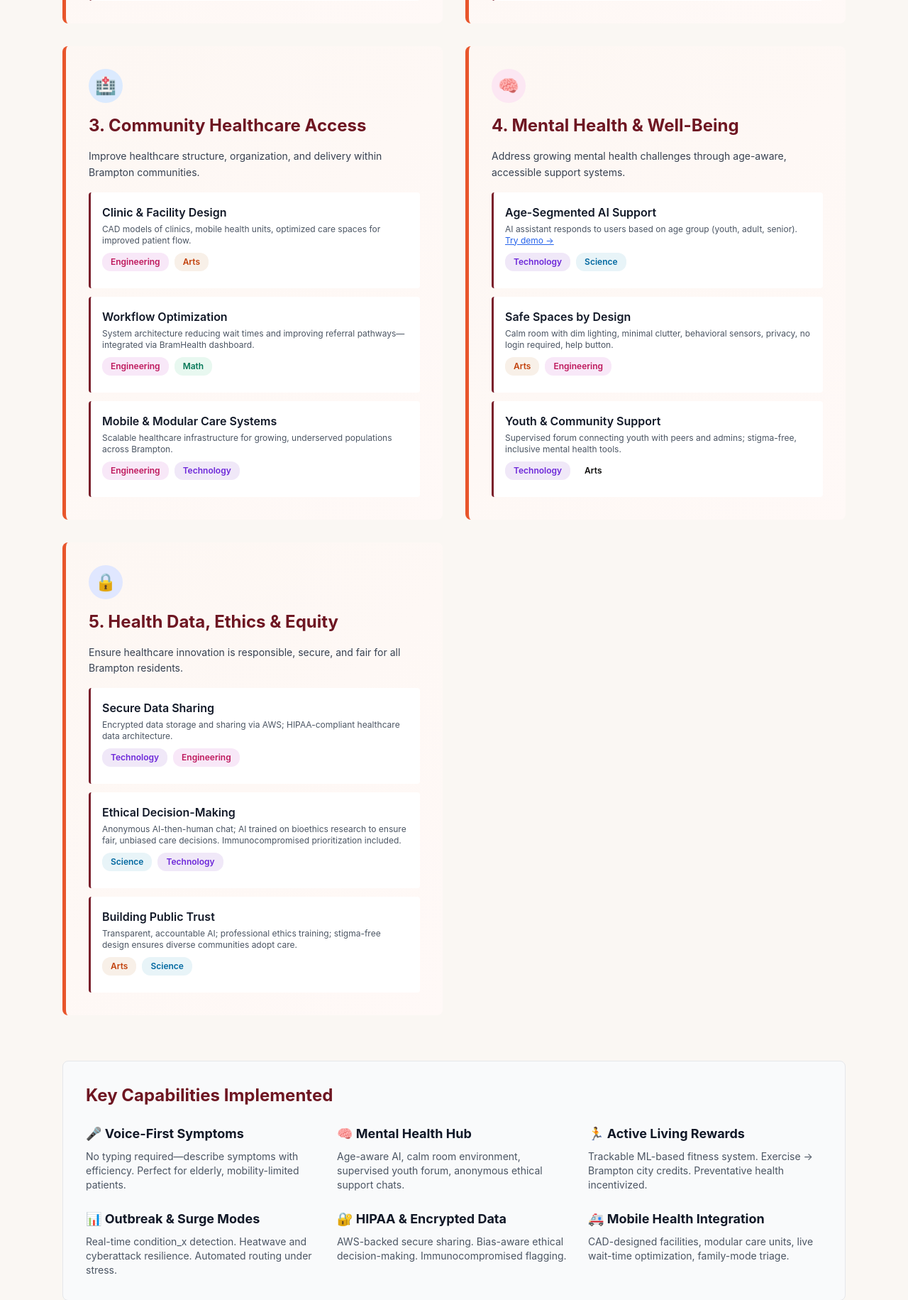
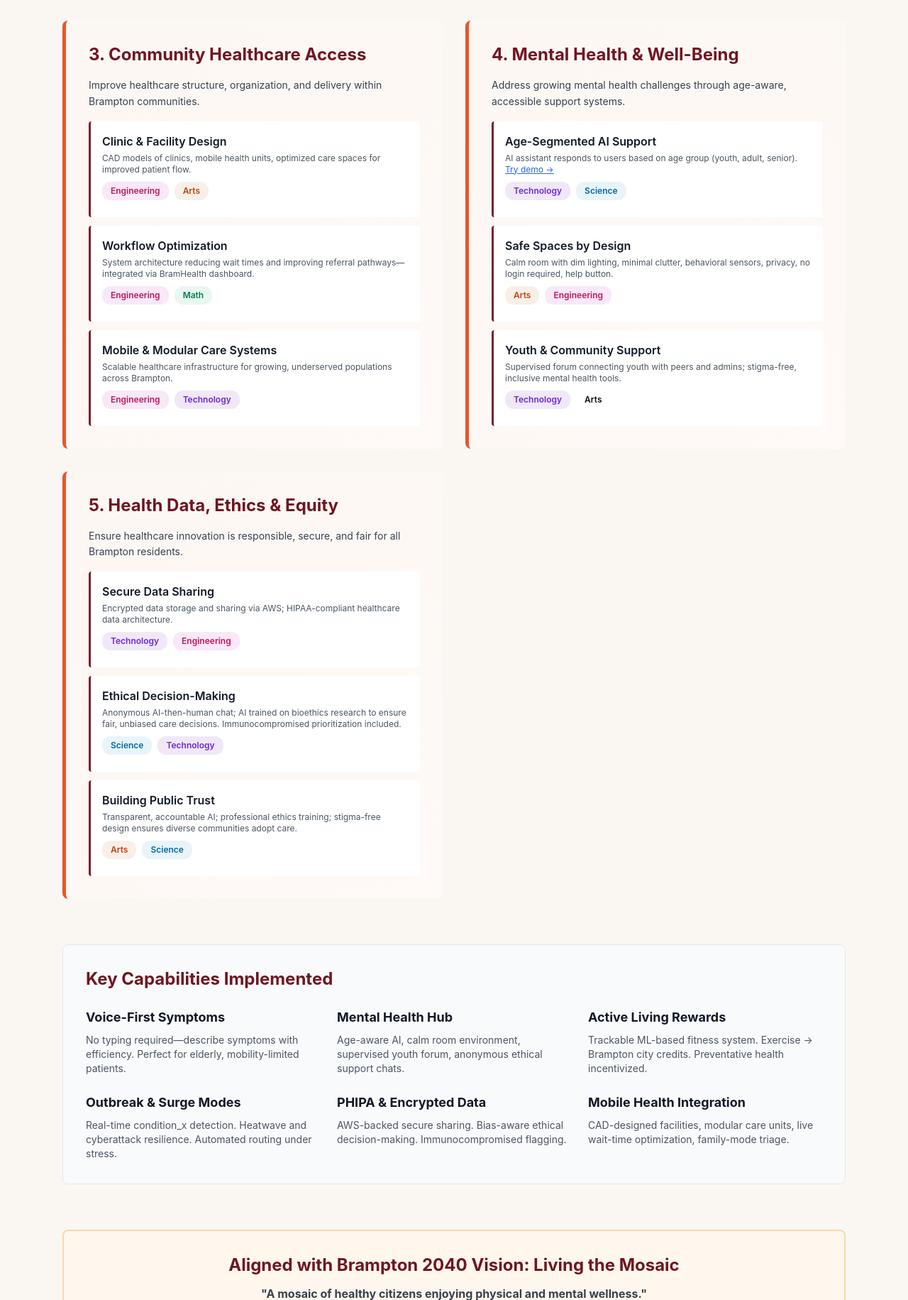
Before and after one commit to KrishModi6/hackathon-wolf-hacks, a Flask app: page /features in a window 1280 px wide. Shown: the part 1157-2988 px from the top of the page at 71% size. Run offline with Flask 3, Linux system fonts and the light colour scheme; some libraries are stand-ins or nearby versions.

Commit message:
Remove all emojis from features page, fix Vision 6 naming
Co-Authored-By: Claude Sonnet 4.6 <noreply@anthropic.com>

```diff
--- a/templates/features.html
+++ b/templates/features.html
@@ -65,7 +65,7 @@
     <div class="text-center mb-12">
       <h1 class="text-5xl font-extrabold tw-text-maroon mb-4">Features & Vision</h1>
       <p class="text-lg text-gray-600 max-w-3xl mx-auto">
-        BramHealth addresses Brampton 2040 Vision 6 through five strategic pillars,
+        BramHealth addresses Brampton 2040 Vision: Living the Mosaic through five strategic pillars,
         grounded in STEAM principles (Science, Technology, Engineering, Arts, Mathematics).
       </p>
     </div>
@@ -102,7 +102,7 @@
 
       <!-- Pillar 1: Health & Wellness Systems -->
       <div class="pillar-card p-8 rounded-lg">
-        <div class="icon-circle icon-1">❤️</div>
+
         <h3 class="text-2xl font-bold tw-text-maroon mb-4">1. Health & Wellness Systems</h3>
         <p class="text-gray-700 mb-4 text-sm leading-relaxed">
           Strengthen long-term health outcomes through smart, preventative, and coordinated care systems.
@@ -128,7 +128,7 @@
 
       <!-- Pillar 2: Active Living & Lifestyle Health -->
       <div class="pillar-card p-8 rounded-lg">
-        <div class="icon-circle icon-2">🏃</div>
+
         <h3 class="text-2xl font-bold tw-text-maroon mb-4">2. Active Living & Lifestyle Health</h3>
         <p class="text-gray-700 mb-4 text-sm leading-relaxed">
           Encourage healthier lifestyles through tangible solutions promoting movement and well-being.
@@ -154,7 +154,7 @@
 
       <!-- Pillar 3: Community Healthcare Access -->
       <div class="pillar-card p-8 rounded-lg">
-        <div class="icon-circle icon-3">🏥</div>
+
         <h3 class="text-2xl font-bold tw-text-maroon mb-4">3. Community Healthcare Access</h3>
         <p class="text-gray-700 mb-4 text-sm leading-relaxed">
           Improve healthcare structure, organization, and delivery within Brampton communities.
@@ -180,7 +180,7 @@
 
       <!-- Pillar 4: Mental Health & Well-Being -->
       <div class="pillar-card p-8 rounded-lg">
-        <div class="icon-circle icon-4">🧠</div>
+
         <h3 class="text-2xl font-bold tw-text-maroon mb-4">4. Mental Health & Well-Being</h3>
         <p class="text-gray-700 mb-4 text-sm leading-relaxed">
           Address growing mental health challenges through age-aware, accessible support systems.
@@ -206,7 +206,7 @@
 
       <!-- Pillar 5: Health Data, Ethics & Equity -->
       <div class="pillar-card p-8 rounded-lg">
-        <div class="icon-circle icon-5">🔒</div>
+
         <h3 class="text-2xl font-bold tw-text-maroon mb-4">5. Health Data, Ethics & Equity</h3>
         <p class="text-gray-700 mb-4 text-sm leading-relaxed">
           Ensure healthcare innovation is responsible, secure, and fair for all Brampton residents.
@@ -237,27 +237,27 @@
       <h2 class="text-2xl font-bold tw-text-maroon mb-6">Key Capabilities Implemented</h2>
       <div class="grid grid-cols-1 md:grid-cols-3 gap-6">
         <div>
-          <div class="text-lg font-bold text-gray-900 mb-2">🎤 Voice-First Symptoms</div>
+          <div class="text-lg font-bold text-gray-900 mb-2">Voice-First Symptoms</div>
           <p class="text-sm text-gray-600">No typing required—describe symptoms with efficiency. Perfect for elderly, mobility-limited patients.</p>
         </div>
         <div>
-          <div class="text-lg font-bold text-gray-900 mb-2">🧠 Mental Health Hub</div>
+          <div class="text-lg font-bold text-gray-900 mb-2">Mental Health Hub</div>
           <p class="text-sm text-gray-600">Age-aware AI, calm room environment, supervised youth forum, anonymous ethical support chats.</p>
         </div>
         <div>
-          <div class="text-lg font-bold text-gray-900 mb-2">🏃 Active Living Rewards</div>
+          <div class="text-lg font-bold text-gray-900 mb-2">Active Living Rewards</div>
           <p class="text-sm text-gray-600">Trackable ML-based fitness system. Exercise → Brampton city credits. Preventative health incentivized.</p>
         </div>
         <div>
-          <div class="text-lg font-bold text-gray-900 mb-2">📊 Outbreak & Surge Modes</div>
+          <div class="text-lg font-bold text-gray-900 mb-2">Outbreak & Surge Modes</div>
           <p class="text-sm text-gray-600">Real-time condition_x detection. Heatwave and cyberattack resilience. Automated routing under stress.</p>
         </div>
         <div>
-          <div class="text-lg font-bold text-gray-900 mb-2">🔐 HIPAA & Encrypted Data</div>
+          <div class="text-lg font-bold text-gray-900 mb-2">PHIPA & Encrypted Data</div>
           <p class="text-sm text-gray-600">AWS-backed secure sharing. Bias-aware ethical decision-making. Immunocompromised flagging.</p>
         </div>
         <div>
-          <div class="text-lg font-bold text-gray-900 mb-2">🚑 Mobile Health Integration</div>
+          <div class="text-lg font-bold text-gray-900 mb-2">Mobile Health Integration</div>
           <p class="text-sm text-gray-600">CAD-designed facilities, modular care units, live wait-time optimization, family-mode triage.</p>
         </div>
       </div>
@@ -265,7 +265,7 @@
 
     <!-- Brampton 2040 Alignment -->
     <section class="text-center mb-12 p-8 bg-orange-50 rounded-lg border-2 border-orange-200">
-      <h2 class="text-2xl font-bold tw-text-maroon mb-3">Aligned with Brampton 2040 Vision 6</h2>
+      <h2 class="text-2xl font-bold tw-text-maroon mb-3">Aligned with Brampton 2040 Vision: Living the Mosaic</h2>
       <p class="text-gray-700 max-w-2xl mx-auto mb-4">
         <strong>"A mosaic of healthy citizens enjoying physical and mental wellness."</strong>
       </p>
@@ -288,7 +288,7 @@
   </main>
 
   <footer class="py-6 text-center text-xs text-gray-500 border-t border-gray-200 mt-12">
-    Brampton 2040 Vision 6: A mosaic of healthy citizens enjoying physical and mental wellness. Built for WolfHacks 2026.
+    Brampton 2040 Vision: Living the Mosaic: A mosaic of healthy citizens enjoying physical and mental wellness. Built for WolfHacks 2026.
   </footer>
 </body>
 </html>
```
